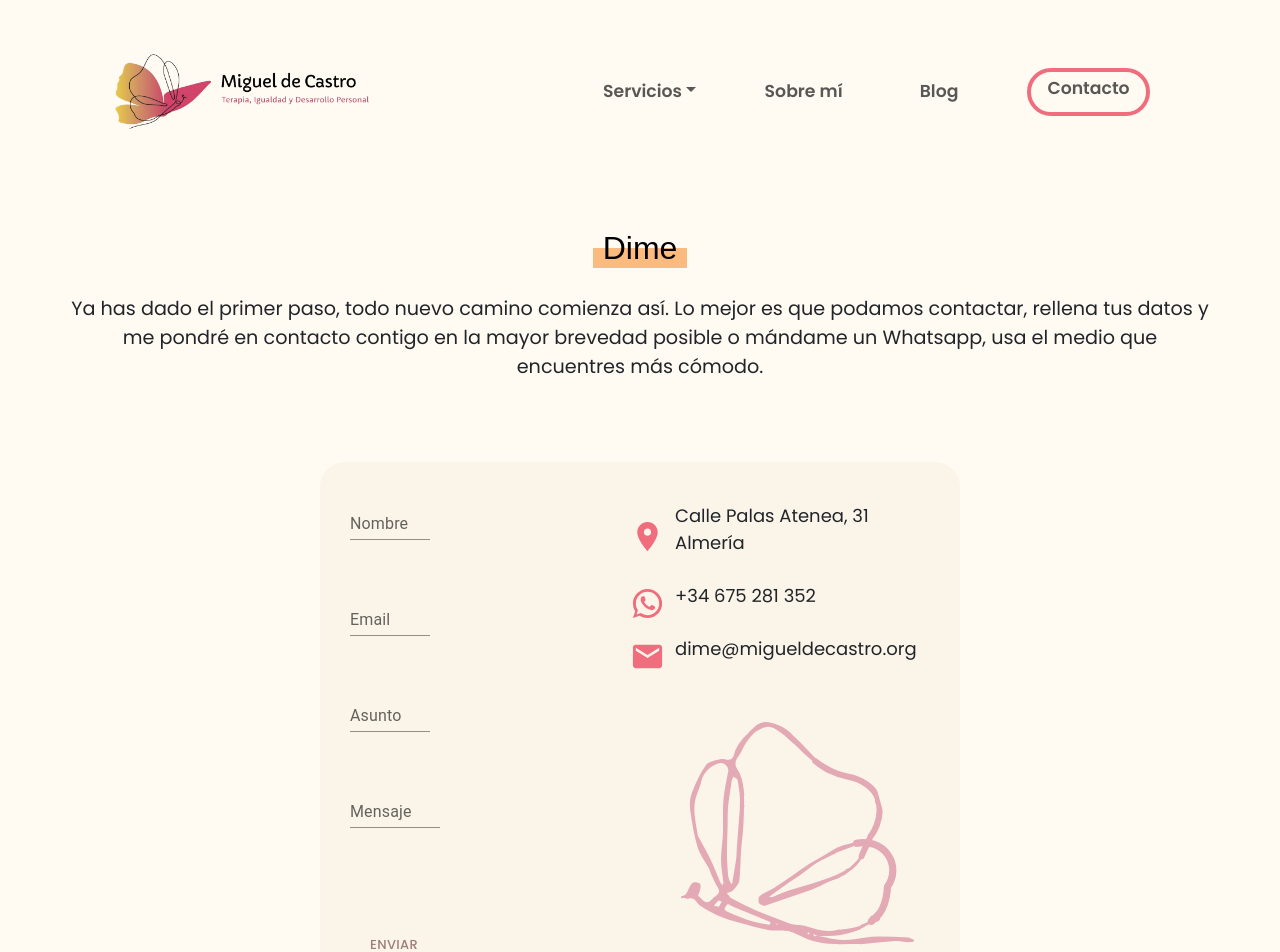
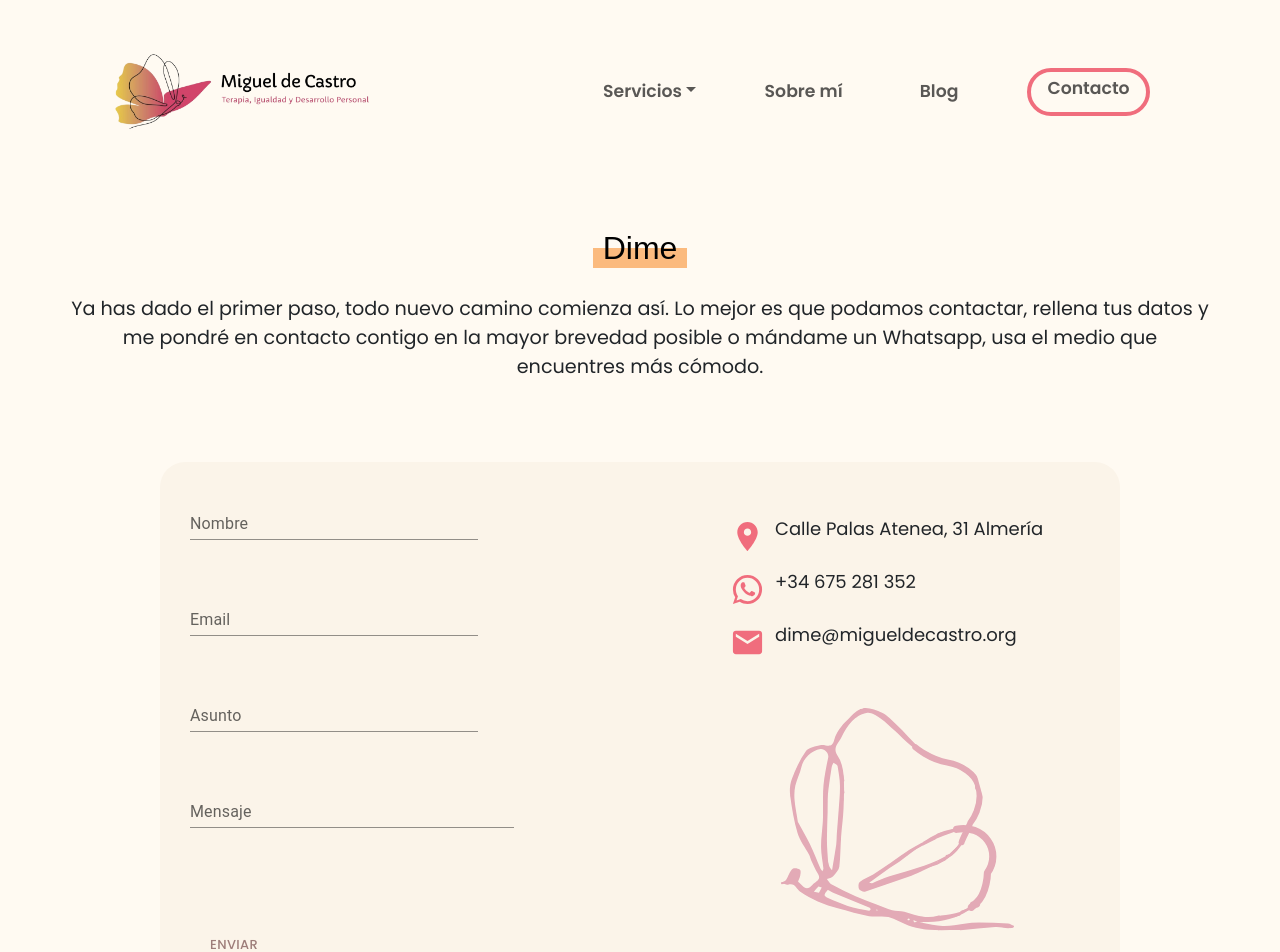
Before and after one commit to blancaden/migueldcastro_frontend, a React (Vite) app: page /contacto in a window 1280 px wide. Shown: the top 952 px of the page. Built offline with nearby package versions, Linux system fonts and the light colour scheme; no server answers; a web font is replaced by a local one.

Commit message:
contact form margin

```diff
--- a/src/components/ContactForm/ContactForm.css
+++ b/src/components/ContactForm/ContactForm.css
@@ -10,7 +10,7 @@
     display: flex;
     background-color: #FBF4E9;
     border-radius: 25px;
-    max-width: 50%;
+    max-width: 75%;
     align-items: center;
     margin: 80px auto;
 }
@@ -68,7 +68,7 @@
 }
 @media (max-width: 768px) {
     .social-media {
-        display: none; /* Oculta las redes sociales en dispositivos móviles */
+        display: none;
     }
 
 .contact-container {
```
